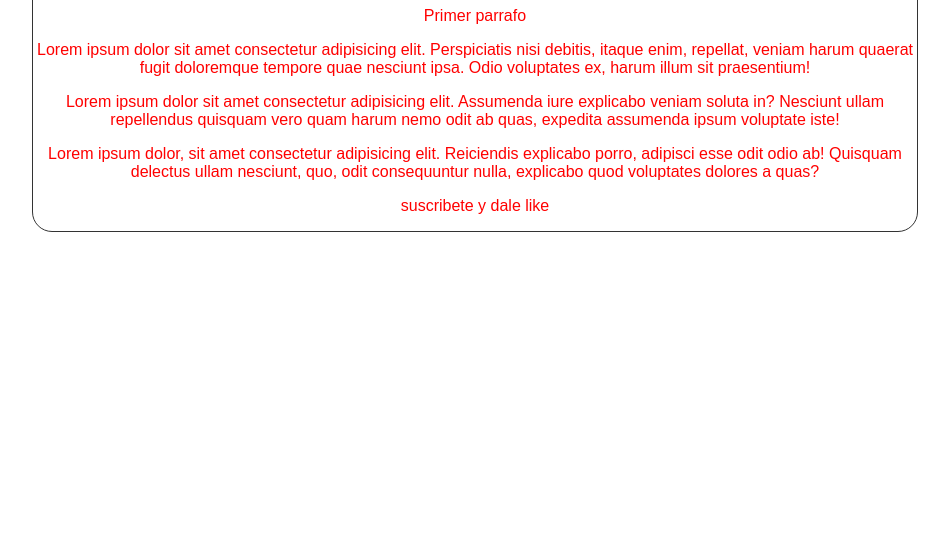
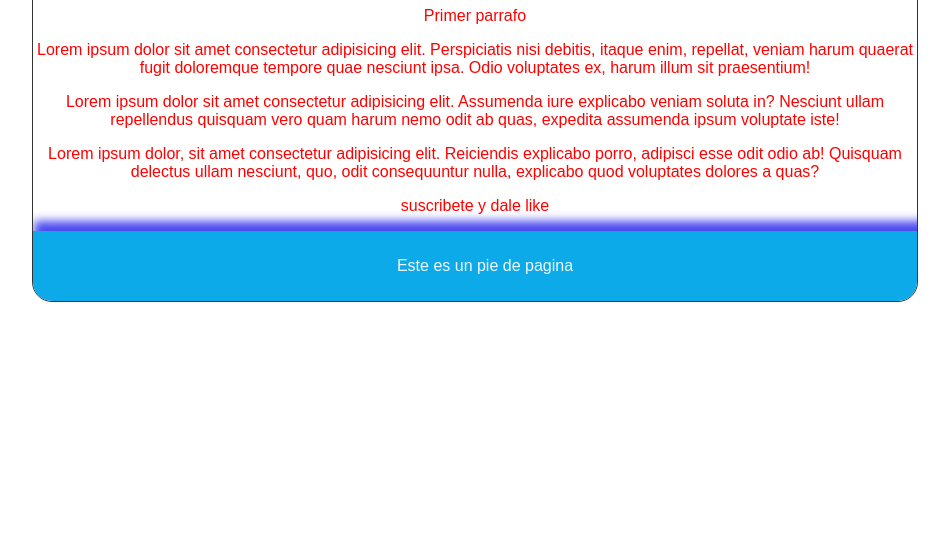
Before and after one commit to Masterpet22/hyperblog, a plain HTML site: page index.html in a window 1280 px wide. Shown: the part 264-800 px from the top of the page, without its empty margins (165-1114 px from the left). Drawn offline with Linux system fonts and the light colour scheme.

Commit message:
creacion de pie de pagina

```diff
--- a/css/style.css
+++ b/css/style.css
@@ -9,6 +9,7 @@ body{
     max-width: 70%;
     border: 1px solid #333;
     border-radius: 20px;
+    overflow: hidden;
 }
 #cabecera{
     background-color: burlywood;
@@ -21,3 +22,11 @@ body{
     color: rgb(231, 11, 55);
     text-shadow: 1px 2px 5px blue;
 }
+
+.footer{
+    width: 100%;
+    background-color: rgb(12, 170, 232);
+    color: aliceblue;
+    padding: 10px;
+    box-shadow: 1px -10px 9px rgb(75, 75, 241);
+}
--- a/index.html
+++ b/index.html
@@ -19,6 +19,9 @@
         <p>Lorem ipsum dolor sit amet consectetur adipisicing elit. Assumenda iure explicabo veniam soluta in? Nesciunt ullam repellendus quisquam vero quam harum nemo odit ab quas, expedita assumenda ipsum voluptate iste!</p>
         <p>Lorem ipsum dolor, sit amet consectetur adipisicing elit. Reiciendis explicabo porro, adipisci esse odit odio ab! Quisquam delectus ullam nesciunt, quo, odit consequuntur nulla, explicabo quod voluptates dolores a quas?</p>
         <p>suscribete y dale like</p>
+        <div class="footer">
+            <p>Este es un pie de pagina</p>
+        </div>
     </div>
 </body>
 </html>
```
